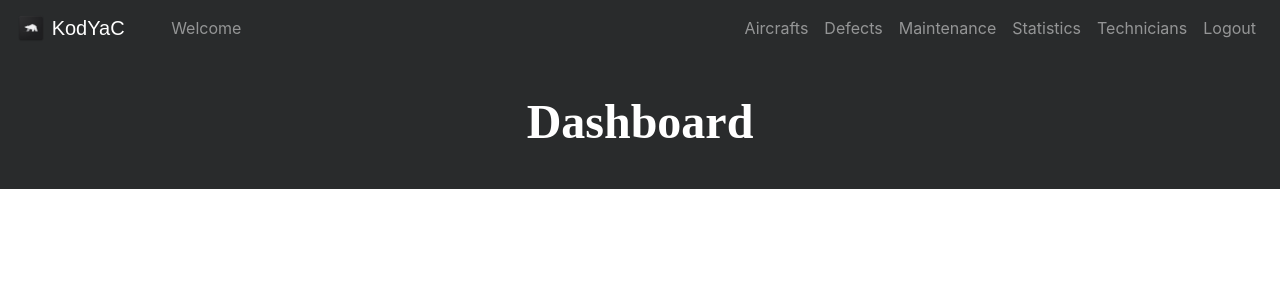
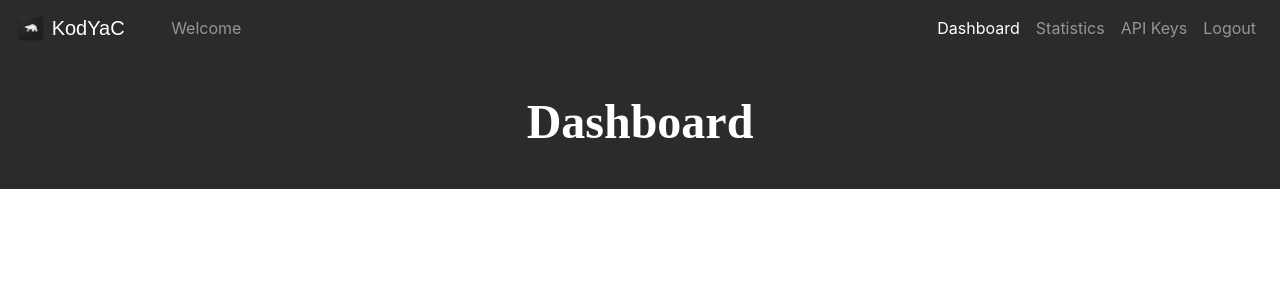
Before and after one commit to ashiswin/Kodyac-Web, a PHP site: page /manage.php in a window 1280 px wide. Shown: the top 300 px of the page. Run offline with PHP 8.4, Linux system fonts and the light colour scheme; the visitor is signed in with stand-in values (Sample User, id 1); data that the repository does not hold is empty; some libraries are stand-ins or nearby versions; some web fonts are replaced.

Commit message:
Made nav appropriate

```diff
--- a/manage.php
+++ b/manage.php
@@ -35,29 +35,15 @@
 		</style>
 	</head>
 	<body>
-		<nav class="navbar navbar-toggleable-md navbar-inverse bg-inverse">
-			<button class="navbar-toggler navbar-toggler-right" type="button" data-toggle="collapse" data-target="#navbarNavAltMarkup" aria-controls="navbarNavAltMarkup" aria-expanded="false" aria-label="Toggle navigation">
-				<span class="navbar-toggler-icon"></span>
-			</button>
-			<a class="navbar-brand" href="/"><img src="img/logo.png" width="30" height="30" class="d-inline-block align-top" alt="">
- <span style="font-family: 'Ubuntu', Arial, sans-serif">KodYaC</span></a>
-			<div class="collapse navbar-collapse" id="navbarSupportedContent">
-				<ul class="navbar-nav">
-					<li class="nav-item"><span class="nav-link">&nbsp;&nbsp;&nbsp;&nbsp;&nbsp;Welcome <?php echo $company["name"]; ?></span></li>
-				</ul>
-
-				<ul class="navbar-nav ml-auto">
-					<li id="navAircrafts" class="nav-item"><a href="aircrafts.php" class="nav-link">Aircrafts</a></li>
-					<li id="navDefects" class="nav-item"><a href="defects.php" class="nav-link">Defects</a></li>
-					<li id="navMaintenance" class="nav-item"><a href="maintenance.php" class="nav-link">Maintenance</a></li>
-					<li id="navStatistics" class="nav-item"><a href="statistics.php" class="nav-link">Statistics</a></li>
-					<li id="navTechnicians" class="nav-item"><a href="technicians.php" class="nav-link">Technicians</a></li>
-					<li id="navLogout" class="nav-item"><a href="logout.php" class="nav-link">Logout</a></li>
-				</ul>
-			</div>
-		</nav>
+		<?php require_once 'nav.php' ?>
 		<div class="bg-inverse">
 			<h1 style="font-family: 'Martel', Times New Roman, serif; font-weight: bold; text-align: center; padding: 5vh; color: #FFFFFF; font-size: 3em">Dashboard</h1>
 		</div>
 	</body>
+	<script src="https://code.jquery.com/jquery-3.1.1.min.js"></script>
+	<script src="https://cdnjs.cloudflare.com/ajax/libs/tether/1.4.0/js/tether.min.js" integrity="sha384-DztdAPBWPRXSA/3eYEEUWrWCy7G5KFbe8fFjk5JAIxUYHKkDx6Qin1DkWx51bBrb" crossorigin="anonymous"></script>
+	<script src="https://maxcdn.bootstrapcdn.com/bootstrap/4.0.0-alpha.6/js/bootstrap.min.js" integrity="sha384-vBWWzlZJ8ea9aCX4pEW3rVHjgjt7zpkNpZk+02D9phzyeVkE+jo0ieGizqPLForn" crossorigin="anonymous"></script>
+	<script type="text/javascript">
+		$("#navDashboard").addClass('active');
+	</script>
 </html>
--- /dev/null
+++ b/nav.php
@@ -0,0 +1,19 @@
+<nav class="navbar navbar-toggleable-md navbar-inverse bg-inverse">
+	<button class="navbar-toggler navbar-toggler-right" type="button" data-toggle="collapse" data-target="#navbarNavAltMarkup" aria-controls="navbarNavAltMarkup" aria-expanded="false" aria-label="Toggle navigation">
+		<span class="navbar-toggler-icon"></span>
+	</button>
+	<a class="navbar-brand" href="/"><img src="img/logo.png" width="30" height="30" class="d-inline-block align-top" alt="">
+<span style="font-family: 'Ubuntu', Arial, sans-serif">KodYaC</span></a>
+	<div class="collapse navbar-collapse" id="navbarSupportedContent">
+		<ul class="navbar-nav">
+			<li class="nav-item"><span class="nav-link">&nbsp;&nbsp;&nbsp;&nbsp;&nbsp;Welcome <?php echo $company["name"]; ?></span></li>
+		</ul>
+
+		<ul class="navbar-nav ml-auto">
+			<li id="navDashboard" class="nav-item"><a href="manage.php" class="nav-link">Dashboard</a></li>
+			<li id="navStatistics" class="nav-item"><a href="statistics.php" class="nav-link">Statistics</a></li>
+			<li id="navAPIKeys" class="nav-item"><a href="apikeys.php" class="nav-link">API Keys</a></li>
+			<li id="navLogout" class="nav-item"><a href="logout.php" class="nav-link">Logout</a></li>
+		</ul>
+	</div>
+</nav>
```
